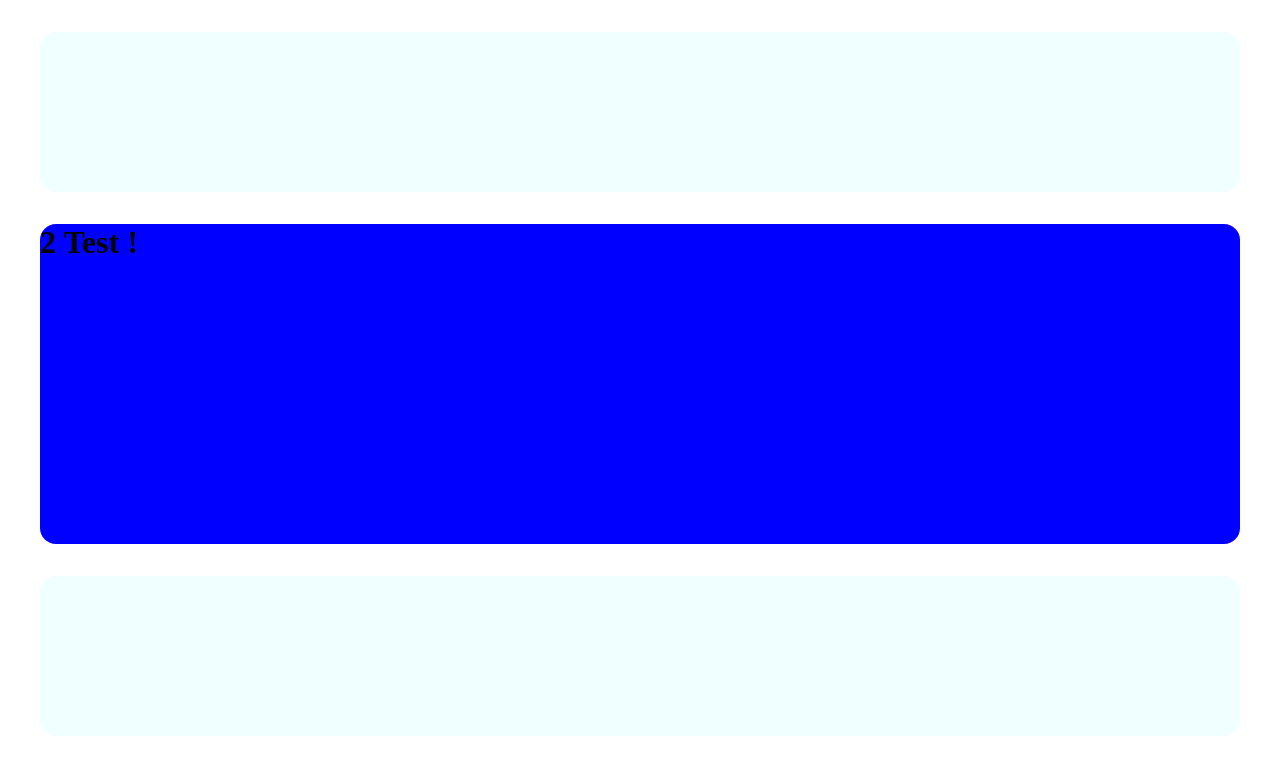
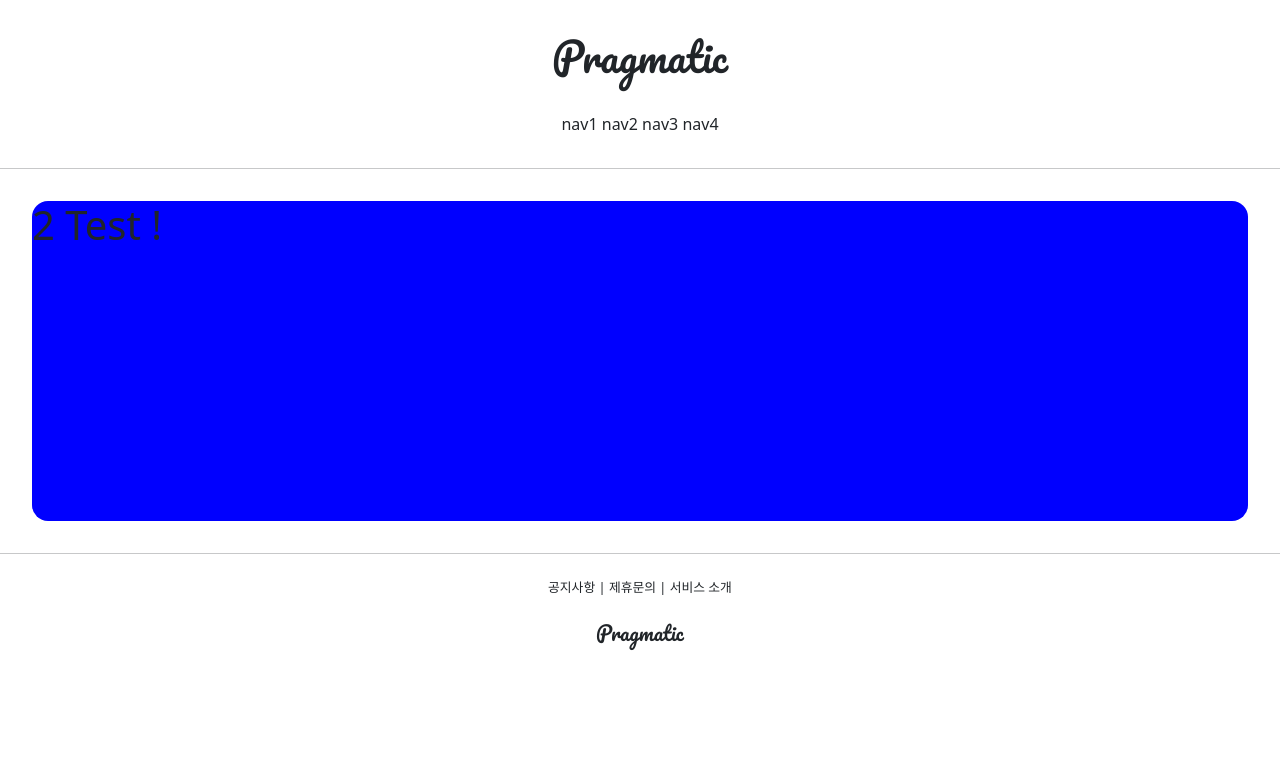
Before and after one commit to codemkim/git_5ban, a Django app: page /account/hello_world/ in a window 1280 px wide. Shown: the top 775 px of the page. Run offline with Django 3.2, Linux system fonts and the light colour scheme; parts of the project's set-up code (start-up, migrations or seed data) failed here and were passed over.

Commit message:
Qddddd 1

```diff
--- a/templates/base.html
+++ b/templates/base.html
@@ -6,10 +6,11 @@
 
 {% include 'header.html' %}
 
+<hr>
 {% block content %}
 {% endblock %}
 
-
+<hr>
 {% include 'footer.html' %}
 
 </body>
--- a/templates/footer.html
+++ b/templates/footer.html
@@ -1,3 +1,10 @@
-<div style="height:10rem; background-color: azure; border-radius: 1rem; margin : 2rem">
-
+<div style="text-align: center">
+    <div style="margin: 1.5rem; font-size:0.8rem; ">
+        <span>공지사항</span> |
+        <span>제휴문의</span> |
+        <span>서비스 소개</span>
+    </div>
+    <div STYLE="font-family: 'Pacifico', cursive;">
+        <h5>Pragmatic</h5>
+    </div>
 </div>
--- a/templates/head.html
+++ b/templates/head.html
@@ -1,4 +1,13 @@
 <head>
     <meta charset="UTF-8">
     <title>Title</title>
+
+{#    BOOTSTAP URL#}
+    <link href="https://cdn.jsdelivr.net/npm/bootstrap@5.0.2/dist/css/bootstrap.min.css" rel="stylesheet"
+          integrity="sha384-EVSTQN3/azprG1Anm3QDgpJLIm9Nao0Yz1ztcQTwFspd3yD65VohhpuuCOmLASjC" crossorigin="anonymous">
+
+{#    HEADER FONT#}
+    <link rel="preconnect" href="https://fonts.googleapis.com">
+    <link rel="preconnect" href="https://fonts.gstatic.com" crossorigin>
+    <link href="https://fonts.googleapis.com/css2?family=Pacifico&display=swap" rel="stylesheet">
 </head>
--- a/templates/header.html
+++ b/templates/header.html
@@ -1,3 +1,12 @@
-<div style="height:10rem; background-color: azure; border-radius: 1rem; margin : 2rem">
+<div style="text-align: center">
+    <div STYLE="margin : 2rem 0; font-family: 'Pacifico', cursive;">
+        <h1>Pragmatic</h1>
+    </div>
+    <div STYLE="margin-bottom: 2rem;">
+        <span>nav1</span>
+        <span>nav2</span>
+        <span>nav3</span>
+        <span>nav4</span>
+    </div>
 
 </div>
```
